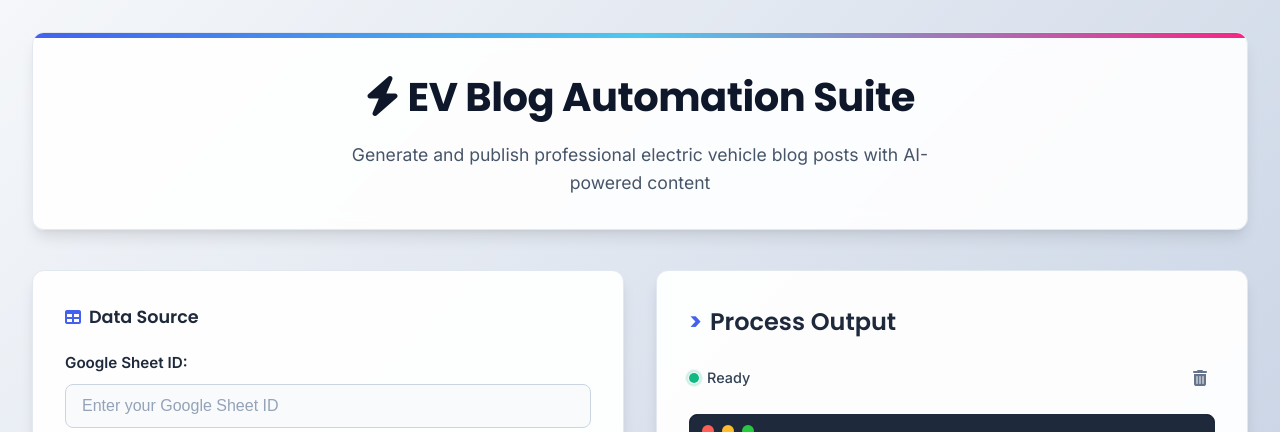
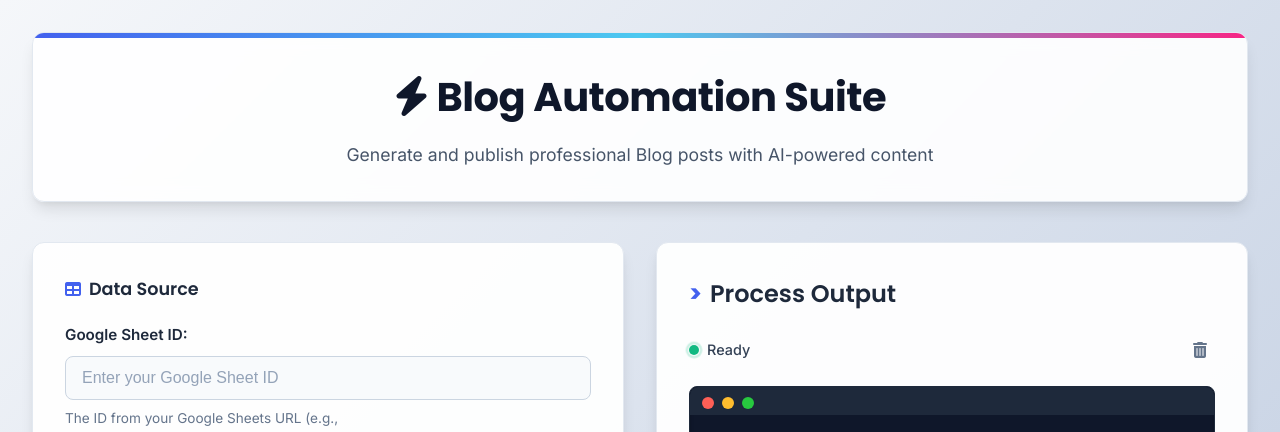
Before and after one commit to harshafau/local-blog-automation, a Flask app: page / in a window 1280 px wide. Shown: the top 432 px of the page. Run offline with Flask 2, Linux system fonts and the light colour scheme; some libraries are stand-ins or nearby versions.

Commit message:
Update index.html
Removed EV

```diff
--- a/templates/index.html
+++ b/templates/index.html
@@ -10,8 +10,8 @@
 <body>
     <div class="container">
         <header>
-            <h1><i class="fas fa-bolt"></i> EV Blog Automation Suite</h1>
-            <p>Generate and publish professional electric vehicle blog posts with AI-powered content</p>
+            <h1><i class="fas fa-bolt"></i> Blog Automation Suite</h1>
+            <p>Generate and publish professional Blog posts with AI-powered content</p>
         </header>
 
         <main>
```
